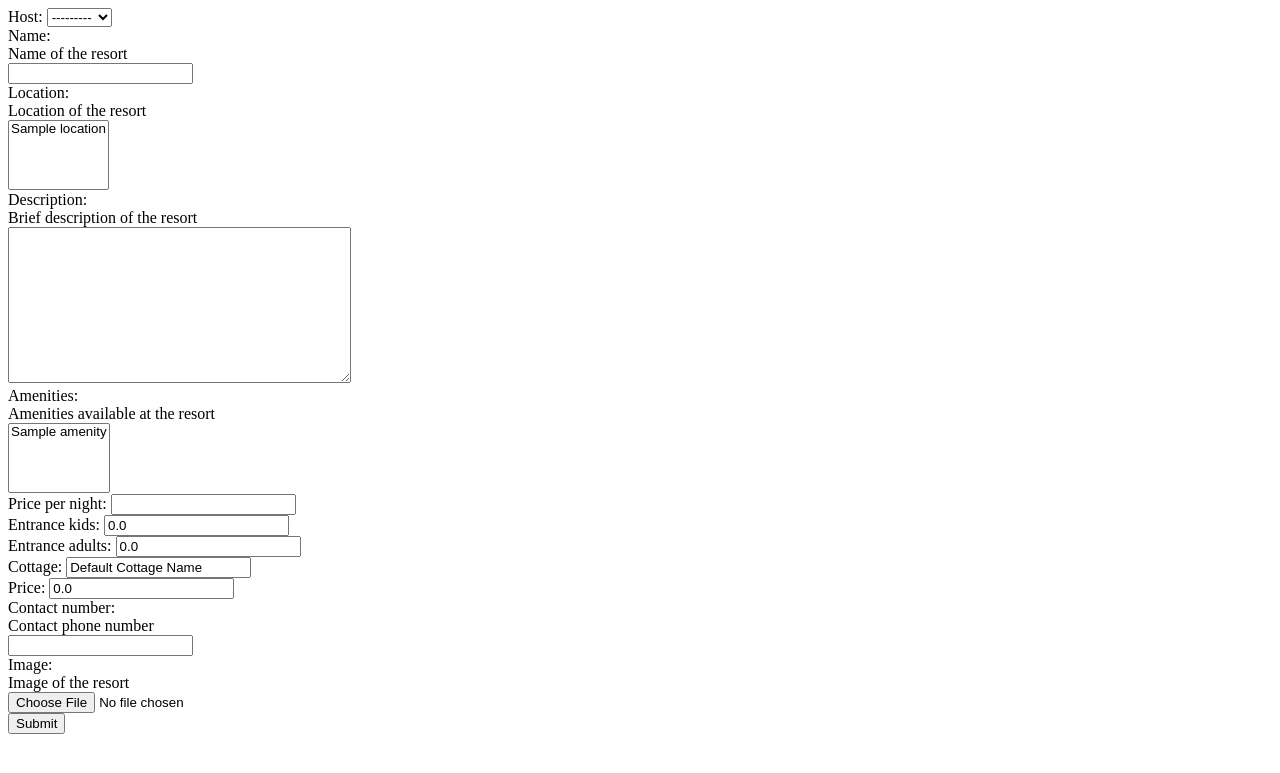
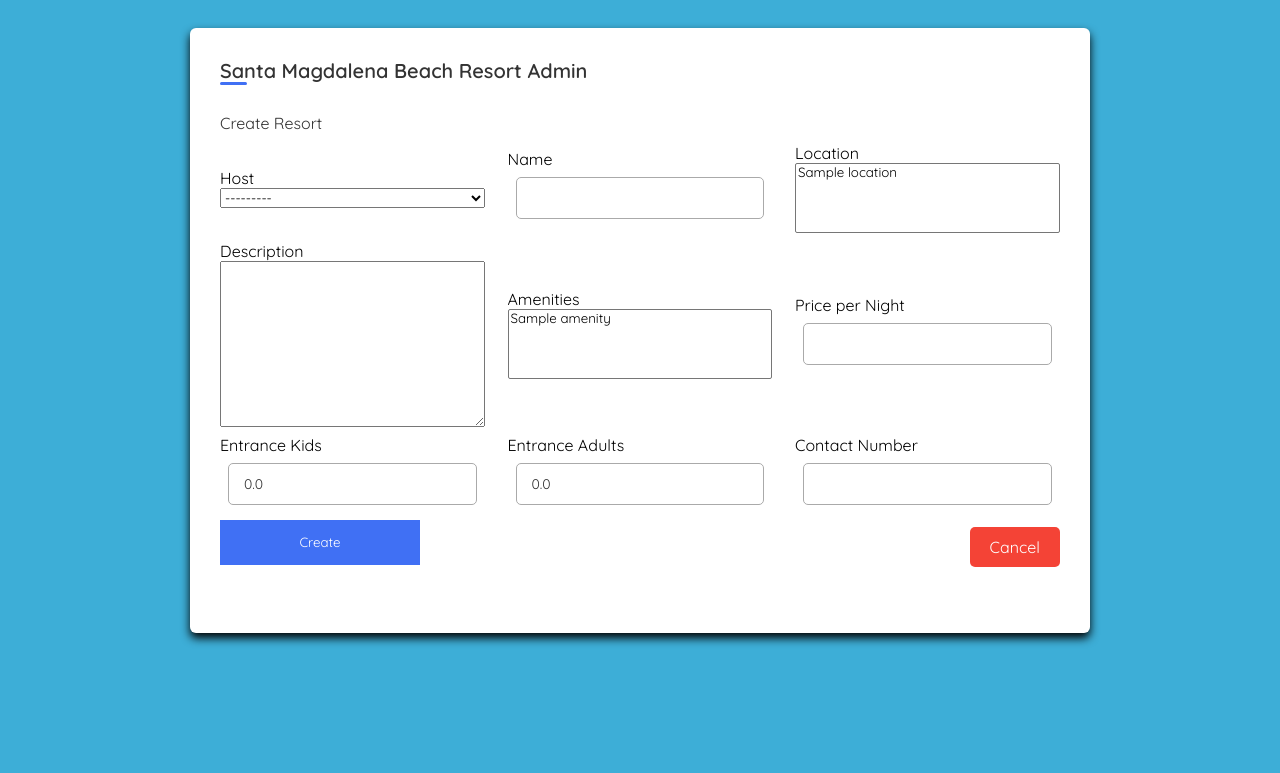
Before and after one commit to gutomnako/New, a Django app: template project/app/templates/app/resort_form.html in a window 1280 px wide. Shown: the top 773 px of the page. Run offline with Django 5.2, Linux system fonts and the light colour scheme; the template is opened without the code that fills it: values that come from a table or form of the project are taken from there, others are empty; tables that the repository leaves empty hold one stand-in row (values such as "Sample post").

Commit message:
added file

```diff
--- a/project/app/templates/app/checkbox_component.html
+++ b/project/app/templates/app/checkbox_component.html
@@ -14,7 +14,7 @@
   <div class="filter-section">
     <form action="{% url 'filter_beaches' %}" method="GET" id="filter-form">
           <h3>AMENITIES</h3>
-          {% if request.user == resort.host %}
+          {% if request.user.groups.all.0.name == "Pinakaadmin" %}
           <a href="{% url 'create-resort' %}">Add Resort</a>
           {% endif %}
           <h4>{{resorts.count}} resorts available</h4>
--- a/project/app/templates/app/resort_form.html
+++ b/project/app/templates/app/resort_form.html
@@ -1,14 +1,71 @@
 {% extends 'main.html' %}
 
+{% load static %}
+
 {% block content %}
+<link rel="stylesheet" href="{% static 'styles/update.css' %}">
+<link rel="stylesheet" href="{% static 'styles/cancel_button.css' %}"> <!-- Link the cancel button CSS -->
+<body>
+  <div class="container">
+      <header>Santa Magdalena Beach Resort Admin</header>
 
-<div>
-    <form method="POST" action="">
+      <form action="" method="POST" enctype="multipart/form-data">
         {% csrf_token %}
-        {{form}}
-        <input type="submit" name="submit">
-    </form>
-</div>
+          <div class="form first">
+              <div class="details personal">
+                  <span class="title">Create Resort</span>
+                  <div class="fields">
+                      <div class="input-fields">
+                          <label for="host">Host</label>
+                          {{ form.host }}
+                      </div>
 
+                      <div class="input-fields">
+                          <label for="name">Name</label>
+                          {{ form.name }}
+                      </div>
 
+                      <div class="input-fields">
+                          <label for="location">Location</label>
+                          {{ form.location }}
+                      </div>
+
+                      <div class="input-fields">
+                          <label for="description">Description</label>
+                          {{ form.description }}
+                      </div>
+
+                      <div class="input-fields">
+                          <label for="amenities">Amenities</label>
+                          {{ form.amenities }}
+                      </div>
+
+                      <div class="input-fields">
+                          <label for="price_per_night">Price per Night</label>
+                          {{ form.price_per_night }}
+                      </div>
+
+                      <div class="input-fields">
+                          <label for="entrance_kids">Entrance Kids</label>
+                          {{ form.entrance_kids }}
+                      </div>
+
+                      <div class="input-fields">
+                          <label for="entrance_adults">Entrance Adults</label>
+                          {{ form.entrance_adults }}
+                      </div>
+
+                      <div class="input-fields">
+                          <label for="contact_number">Contact Number</label>
+                          {{ form.contact_number }}
+                      </div>
+
+                      <button type="submit">Create</button>
+                      <a href="{% url 'home' %}" class="cancel">Cancel</a>
+                  </div>
+              </div>
+          </div>
+      </form>
+  </div>
+</body>
 {% endblock content %}
--- /dev/null
+++ b/project/static/styles/update.css
@@ -0,0 +1,130 @@
+*{
+    box-sizing: border-box;
+    font-family: "Quicksand", serif;
+}
+
+body{
+    min-width: 100vh;
+    display: flex;
+    align-items: center;
+    justify-content: center;
+    background: #3daed7
+}
+
+.container {
+    background-color:#fff;
+    position: relative;
+    max-width: 900px;
+    width: 100%;
+    border-radius: 6px;
+    padding: 30px;
+    margin: 20px 15px;
+    box-shadow: 0 5px 10px rgba(0,0,0,1);
+}
+
+.container header {
+    position: relative;
+    font-size: 20px;
+    font-weight: 600;
+    color: #333;
+}
+
+.container header::before{
+    content: "";
+    position: absolute;
+    bottom: -2px;
+    height: 3px;
+    left: 0;
+    width: 27px;
+    border-radius: 8px;
+    background-color: #4070f4;
+}
+
+.container form{
+    position: relative;
+    margin-top: 16px;
+    min-height: 490px;
+    background-color: #fff;
+    margin-top: 16px;
+}
+
+.container form .details{
+    margin-top: 30px;
+}
+
+.container form .title{
+    display: block;
+    margin-bottom: 8px;
+    font-size: 16px;
+    font-weight: 500px;
+    margin: 6px 0;
+    color: #333
+}
+
+.container form .fields{
+    display: flex;
+    align-items: center;
+    justify-content: space-between;
+    flex-wrap: wrap;
+}
+
+form .fields .input-fields{
+    display: flex;
+    width: calc(100% / 3 - 15px);
+    flex-direction: column;
+    margin: 4px 0;
+}
+
+.input-fields .label{
+    font-size: 12px;
+    font-weight: 500;
+    color: #2e2e2e;
+}
+
+.input-fields input{
+    outline: none;
+    font-size: 14px;
+    font-weight: 400;
+    color: #333;
+    border-radius: 5px;
+    border: 1px solid #aaa;
+    padding: 0 15px;
+    height: 42px;
+    margin: 8px;
+}
+
+.input-fields input::is(:focus, :valid){
+    box-shadow: 0 3px 6px rgba(0,0,0,0.13);
+}
+
+.container form button{
+    display: flex;
+    align-items: center;
+    justify-content: center;
+    height: 45px;
+    max-width: 200px;
+    width: 100%;
+    border: none;
+    outline: none;
+    color: #fff;
+    background-color: #4070f4;
+}
+
+/* cancel_button.css */
+.cancel {
+    display: inline-block;
+    padding: 10px 20px;
+    margin-top: 10px;
+    background-color: #f44336; /* Red background */
+    color: white; /* White text */
+    text-decoration: none; /* Remove underline */
+    border-radius: 5px; /* Rounded corners */
+    text-align: center;
+    font-size: 16px;
+    transition: background-color 0.3s ease, color 0.3s ease;
+}
+
+.cancel:hover {
+    background-color: #d32f2f; /* Darker red on hover */
+    color: #fff; /* Maintain white text */
+}
```
Also changed, not shown: project/app/templates/app/resorts_component.html (+7 -3 lines), project/app/templates/app/update-user.html (+67 -0 lines), 12 other files.
